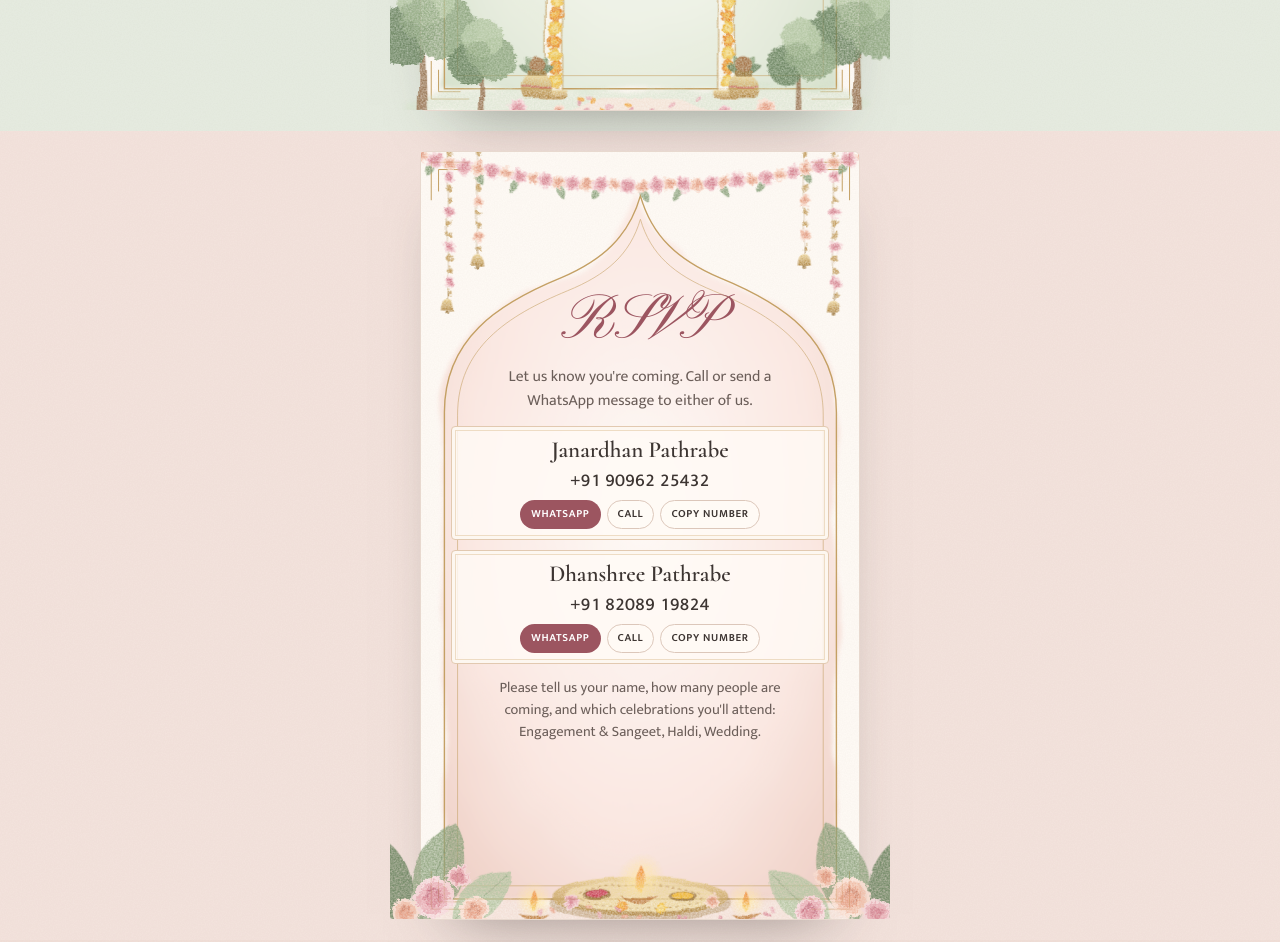
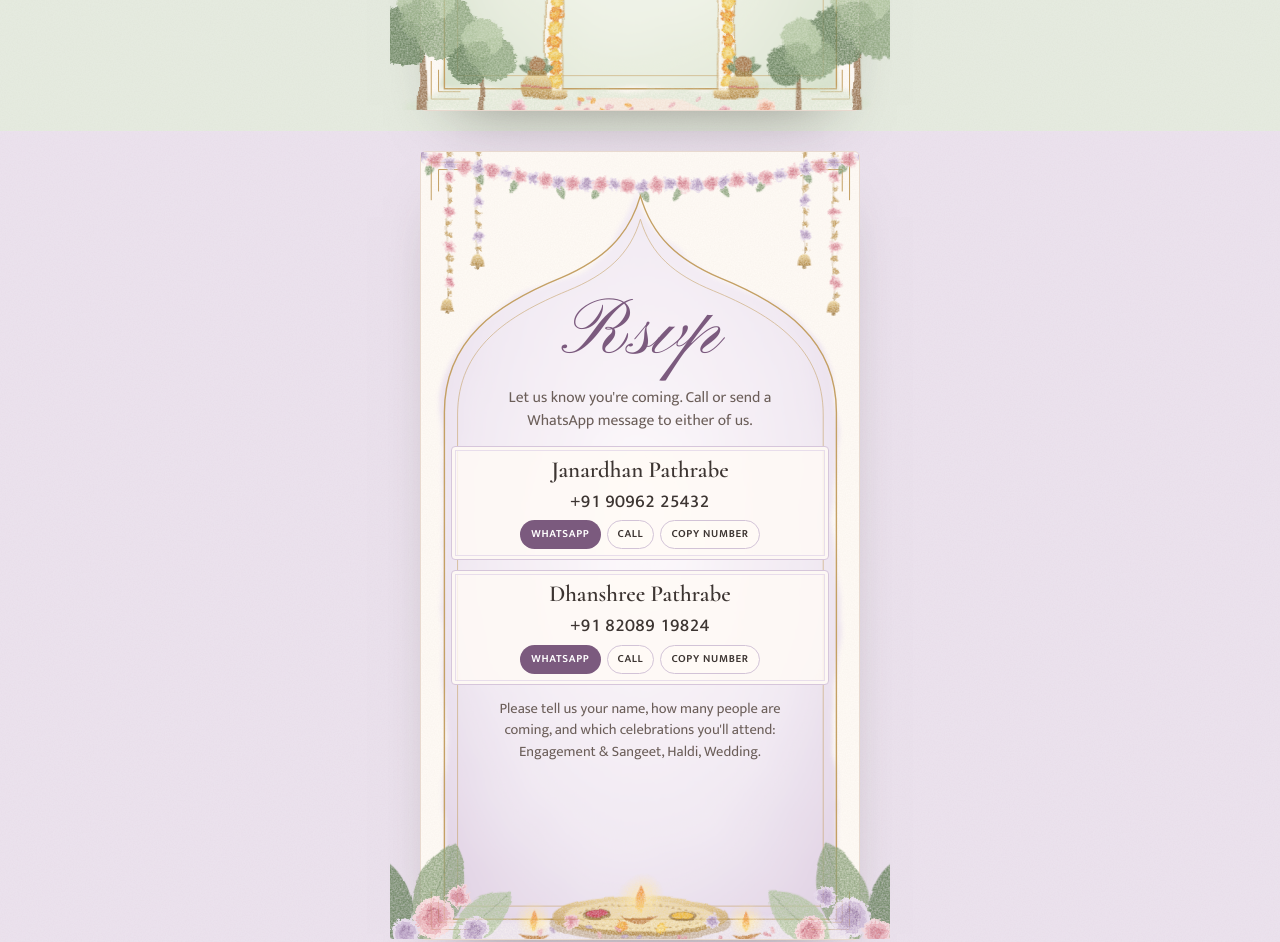
Before and after one commit to ojassomani/demo-repo, a plain HTML site: page wedding-site/index.html in a window 1280 px wide. Shown: the part 3960-4902 px from the top of the page. Drawn offline with Linux system fonts and the light colour scheme; a web font is replaced by a local one.

Commit message:
Update wedding site: lilac RSVP page and latest event wording
Recolour the RSVP page to lilac and gold with a calligraphy "Rsvp"
heading, and include the Engagement & Sangeet and Wedding title changes.

Co-Authored-By: Claude Opus 5.5 <noreply@anthropic.com>
Claude-Session: https://claude.ai/code/session_016S1ZU3CyNFvZr4ZXhEnKua

```diff
--- a/wedding-site/index.html
+++ b/wedding-site/index.html
@@ -123,12 +123,16 @@ section { padding-block: 72px; }
 
 /* ---------- Venue & RSVP pages (same illustrated card language) ---------- */
 .venue { background: var(--grain), var(--sage-pale); }
-.p-rsvp { background: var(--grain), #F4E3DD; }
+.p-rsvp { background: var(--grain), #ECE3EF; }
 .script-title { font-family: var(--font-script); font-weight: 400; line-height: 1.12; }
 .card.card-venue .text { gap: 7px; padding: 40% 10% 52%; }
 .card.card-rsvp .text { gap: 6px; padding: 31% 7% 40%; }
 .card-venue .script-title { font-size: clamp(52px, 13vw, 64px); color: var(--sage-deep); }
-.card-rsvp .script-title { font-size: clamp(52px, 13vw, 64px); color: var(--rose); }
+.card-rsvp .script-title { font-size: clamp(64px, 17vw, 80px); line-height: 1.15; color: #7B5A7E; }
+.card-rsvp .btn-rose { background: #7B5A7E; }
+.card-rsvp .btn-rose:hover { background: #684A6B; }
+.card-rsvp .btn-ghost { border-color: #D2C3D7; }
+.card-rsvp .contact { border-color: #D6C6DB; box-shadow: inset 0 0 0 3px rgba(255,251,246,.9), inset 0 0 0 4px #E8DDEB; }
 .addr { margin: 2px 0 0; font-family: var(--font-display); font-size: 23px; font-weight: 600; line-height: 1.25; }
 .addr span { display: block; font-family: var(--font-body); font-size: 15px; font-weight: 500; color: var(--ink-soft); }
 .card .note { margin: 0; color: var(--ink-soft); font-size: 15.5px; line-height: 1.5; max-width: 30ch; }
@@ -201,7 +205,7 @@ footer svg { width: 120px; height: auto; }
     <radialGradient id="wash-haldi" cx=".5" cy=".45" r=".75"><stop offset="0" stop-color="#FFFAEA"/><stop offset=".6" stop-color="#FBEFC4"/><stop offset="1" stop-color="#F2DC97"/></radialGradient>
     <radialGradient id="wash-sangeet" cx=".5" cy=".45" r=".75"><stop offset="0" stop-color="#FFF6F1"/><stop offset=".6" stop-color="#F9E0D6"/><stop offset="1" stop-color="#EFC6B6"/></radialGradient>
     <radialGradient id="wash-venue" cx=".5" cy=".45" r=".75"><stop offset="0" stop-color="#FCFDF8"/><stop offset=".6" stop-color="#EEF2E6"/><stop offset="1" stop-color="#D5E0CB"/></radialGradient>
-    <radialGradient id="wash-rsvp" cx=".5" cy=".45" r=".75"><stop offset="0" stop-color="#FFFAF7"/><stop offset=".6" stop-color="#FAE7E1"/><stop offset="1" stop-color="#EDCBC0"/></radialGradient>
+    <radialGradient id="wash-rsvp" cx=".5" cy=".45" r=".75"><stop offset="0" stop-color="#FDFAFD"/><stop offset=".6" stop-color="#F1E9F3"/><stop offset="1" stop-color="#DCCDE1"/></radialGradient>
     <radialGradient id="wash-shaadi" cx=".5" cy=".45" r=".75"><stop offset="0" stop-color="#FFFCF5"/><stop offset=".6" stop-color="#F7EEDC"/><stop offset="1" stop-color="#E9DAB9"/></radialGradient>
 
     <linearGradient id="gold" x1="0" y1="0" x2="0" y2="1"><stop offset="0" stop-color="#ECD49A"/><stop offset="1" stop-color="#B08848"/></linearGradient>
@@ -329,7 +333,7 @@ footer svg { width: 120px; height: auto; }
       <svg class="art art-top" viewBox="0 0 300 150" aria-hidden="true" data-art="rsvp-top"></svg>
       <svg class="art art-bottom" viewBox="0 0 342 200" aria-hidden="true" data-art="rsvp-bottom"></svg>
       <div class="text">
-        <h2 class="script-title">RSVP</h2>
+        <h2 class="script-title">Rsvp</h2>
         <p class="note">Let us know you're coming. Call or send a WhatsApp message to either of us.</p>
         <div class="contacts">
           <div class="contact">
@@ -374,6 +378,7 @@ const P = {
 const MARI = [["#E5872B", "#EFA23B", "#F6C65B", "#B9651C"], ["#EDB63A", "#F3CB57", "#F8E096", "#C58E1E"]];
 const ROSE = ["#D98C98", "#E8AEB6", "#F5D6D9", "#B9677A"];
 const PEACH = ["#E6A288", "#F0BFA9", "#F8DDD0", "#C27A63"];
+const LILAC = ["#B49BC0", "#CBB7D5", "#E7DCEC", "#8C6E98"];
 const f = n => +n.toFixed(1);
 let seed = 7;
 const rnd = () => (seed = (seed * 16807) % 2147483647) / 2147483647;
@@ -542,7 +547,7 @@ function thali(x, y) {
   return `<g transform="translate(${x} ${y})"><ellipse cy="4" rx="62" ry="14" fill="${P.goldD}" opacity=".45"/><ellipse rx="60" ry="13.5" fill="url(#gold)"/><ellipse rx="51" ry="10.5" fill="${P.goldL}"/><ellipse rx="42" ry="8" fill="none" stroke="${P.gold}" stroke-width=".8" stroke-dasharray="2 2.5"/>` +
     `<g transform="translate(-29 -1)"><ellipse rx="9.5" ry="3.6" fill="${P.goldD}"/><ellipse cy="-.6" rx="7.6" ry="2.5" fill="#C9475A"/></g>` +
     `<g transform="translate(29 -1)"><ellipse rx="9.5" ry="3.6" fill="${P.goldD}"/><ellipse cy="-.6" rx="7.6" ry="2.5" fill="#EDB938"/></g>` +
-    diya(0, -1, 1.45) + `</g><g filter="url(#ruffle)">${rose(x - 47, y + 3, 5.5)}${rose(x + 48, y + 2, 5, PEACH)}${marigold(x - 14, y + 5, 3.6, 0)}${marigold(x + 14, y + 6, 3.4, 1)}</g>`;
+    diya(0, -1, 1.45) + `</g><g filter="url(#ruffle)">${rose(x - 47, y + 3, 5.5)}${rose(x + 48, y + 2, 5, LILAC)}${marigold(x - 14, y + 5, 3.6, 0)}${marigold(x + 14, y + 6, 3.4, 1)}</g>`;
 }
 
 /* Arch frame: palace-arch outline with a painted wash inside and gold corner work */
@@ -637,18 +642,18 @@ const ART = {
   ),
   "rsvp-top": () => wc(
     strand(18, 0, 100, 8, (i, x, y) => i % 3 === 2 ? rose(x, y, 4) : `<circle cx="${x}" cy="${y}" r="1.9" fill="${P.gold}"/>`, "bell") +
-    strand(38, 0, 70, 8, (i, x, y) => i % 3 === 1 ? rose(x, y, 4, PEACH) : `<circle cx="${x}" cy="${y}" r="1.9" fill="${P.gold}"/>`, "bell") +
-    strand(262, 0, 70, 8, (i, x, y) => i % 3 === 1 ? rose(x, y, 4, PEACH) : `<circle cx="${x}" cy="${y}" r="1.9" fill="${P.gold}"/>`, "bell") +
+    strand(38, 0, 70, 8, (i, x, y) => i % 3 === 1 ? rose(x, y, 4, LILAC) : `<circle cx="${x}" cy="${y}" r="1.9" fill="${P.gold}"/>`, "bell") +
+    strand(262, 0, 70, 8, (i, x, y) => i % 3 === 1 ? rose(x, y, 4, LILAC) : `<circle cx="${x}" cy="${y}" r="1.9" fill="${P.gold}"/>`, "bell") +
     strand(282, 0, 100, 8, (i, x, y) => i % 3 === 2 ? rose(x, y, 4) : `<circle cx="${x}" cy="${y}" r="1.9" fill="${P.gold}"/>`, "bell") +
-    swag(0, 2, 300, 2, 20, 10, (i, x, y) => i % 2 ? rose(x, y, 5.6) : rose(x, y, 4.6, PEACH), true)
+    swag(0, 2, 300, 2, 20, 10, (i, x, y) => i % 2 ? rose(x, y, 5.6) : rose(x, y, 4.6, LILAC), true)
   ),
   "rsvp-bottom": () => wc(
-    ground(171, 196, 158, 12, "#F0D6CC") +
+    ground(171, 196, 158, 12, "#E2D7E8") +
     leaf(22, 202, 72, -72) + leaf(6, 202, 62, -104, P.leafD) + leaf(42, 202, 54, -40, P.leafL) +
     leaf(320, 202, 72, -108) + leaf(336, 202, 62, -76, P.leafD) + leaf(300, 202, 54, -140, P.leafL) +
-    `<g filter="url(#ruffle)">${rose(28, 184, 14)}${rose(56, 193, 10, PEACH)}${rose(10, 194, 9.5, PEACH)}${rose(46, 170, 7.5)}${rose(314, 184, 14, PEACH)}${rose(286, 193, 10)}${rose(332, 194, 9.5)}${rose(296, 170, 7.5, PEACH)}</g>` +
+    `<g filter="url(#ruffle)">${rose(28, 184, 14)}${rose(56, 193, 10, LILAC)}${rose(10, 194, 9.5, LILAC)}${rose(46, 170, 7.5)}${rose(314, 184, 14, LILAC)}${rose(286, 193, 10)}${rose(332, 194, 9.5)}${rose(296, 170, 7.5, LILAC)}</g>` +
     thali(171, 184) + diya(98, 196, 1.15) + diya(244, 196, 1.15) +
-    petals(16, 80, 262, 192, 204, [ROSE[0], ROSE[1], PEACH[0]])
+    petals(16, 80, 262, 192, 204, [ROSE[0], ROSE[1], LILAC[0]])
   ),
 
   "footer": () => wc(pad(36, 50, 26) + pad(86, 51, 22) + bud(26, 50, 34, -8) + bud(96, 50, 30, 8) + lotus(60, 48, .82))
```
